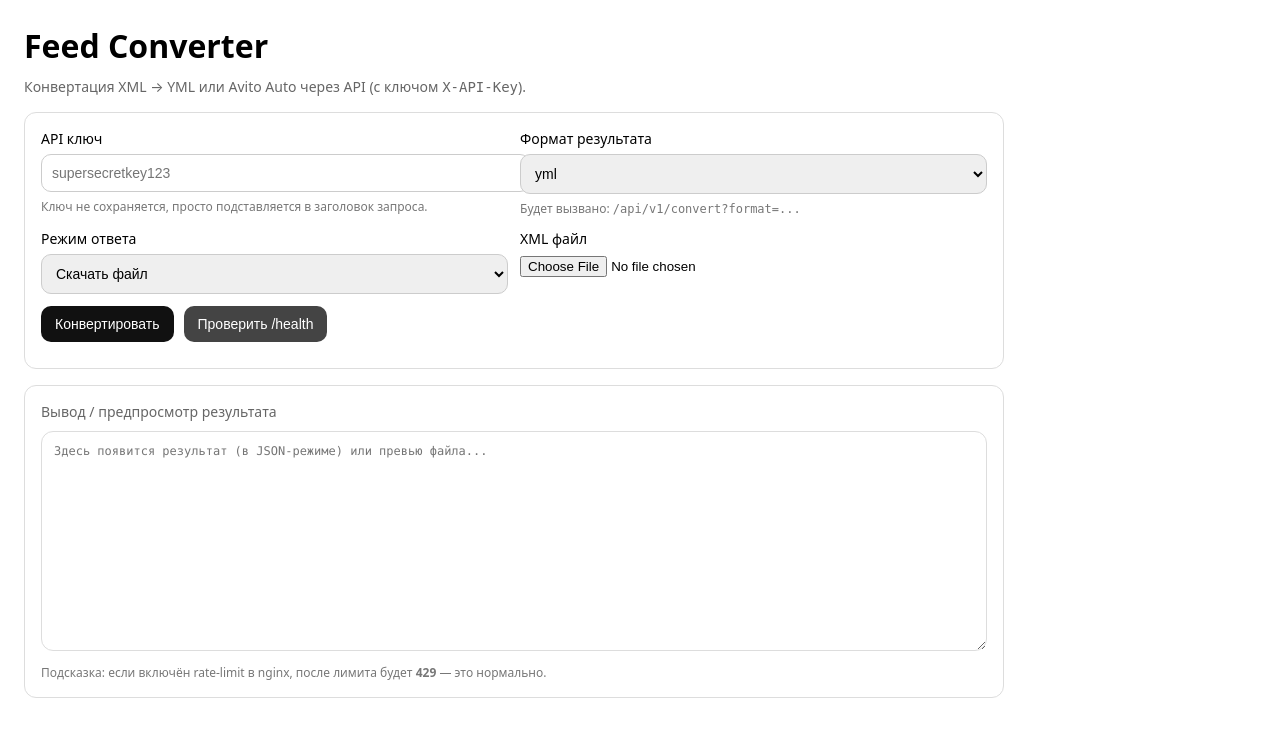
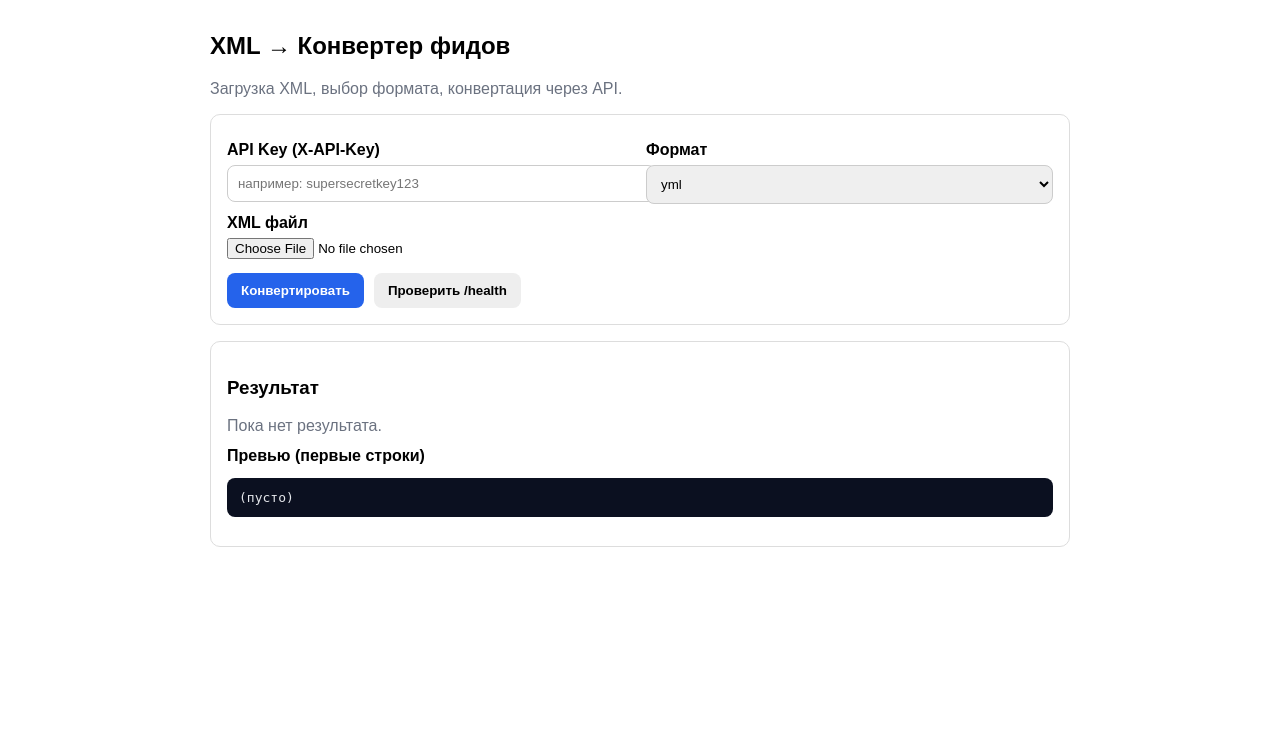
Before and after one commit to infobrutalscreen-a11y/xml, a Flask app: template templates/index.html in a window 1280 px wide. Shown: the top 737 px of the page. Run offline with Flask 3, Linux system fonts and the light colour scheme; the template is opened without the code that fills it, so the values that code supplies are empty; parts of the project's set-up code (start-up, migrations or seed data) failed here and were passed over.

Commit message:
upd index.html

```diff
--- a/templates/index.html
+++ b/templates/index.html
@@ -1,207 +1,199 @@
-<!doctype html>
+<!DOCTYPE html>
 <html lang="ru">
 <head>
-  <meta charset="utf-8" />
-  <meta name="viewport" content="width=device-width,initial-scale=1" />
+  <meta charset="UTF-8" />
+  <meta name="viewport" content="width=device-width, initial-scale=1"/>
   <title>Feed Converter</title>
   <style>
-    :root { color-scheme: light; }
-    body { font-family: system-ui, -apple-system, Segoe UI, Roboto, Arial, sans-serif; margin: 24px; max-width: 980px; }
-    h1 { margin: 0 0 10px; }
-    .muted { color: #666; font-size: 14px; }
-    .card { border: 1px solid #ddd; border-radius: 12px; padding: 16px; margin-top: 16px; }
-    .row { display: grid; grid-template-columns: 1fr 1fr; gap: 12px; }
-    label { display: block; font-size: 14px; margin-bottom: 6px; }
-    input[type="text"], input[type="password"], select {
-      width: 100%; padding: 10px; border: 1px solid #ccc; border-radius: 10px; font-size: 14px;
-    }
+    body { font-family: Arial, sans-serif; max-width: 860px; margin: 32px auto; padding: 0 16px; }
+    .card { border: 1px solid #ddd; border-radius: 10px; padding: 16px; margin-bottom: 16px; }
+    label { display:block; margin: 10px 0 6px; font-weight: 600; }
+    input[type="text"], select { width: 100%; padding: 10px; border: 1px solid #ccc; border-radius: 8px; }
     input[type="file"] { width: 100%; }
-    button {
-      padding: 10px 14px; border: 0; border-radius: 10px; font-size: 14px; cursor: pointer;
-      background: #111; color: #fff;
-    }
-    button.secondary { background: #444; }
-    button:disabled { opacity: .6; cursor: not-allowed; }
-    .actions { display: flex; gap: 10px; flex-wrap: wrap; align-items: center; margin-top: 12px; }
-    .status { font-size: 14px; margin-top: 10px; }
-    .ok { color: #0a7a2f; }
-    .err { color: #b00020; }
-    pre, textarea {
-      width: 100%; box-sizing: border-box; padding: 12px; border: 1px solid #ddd; border-radius: 12px;
-      font-family: ui-monospace, SFMono-Regular, Menlo, Monaco, Consolas, "Liberation Mono", monospace;
-      font-size: 12px; white-space: pre-wrap; overflow: auto;
-      min-height: 220px;
-    }
-    .small { font-size: 12px; color: #777; }
-    a { color: #0b57d0; text-decoration: none; }
-    a:hover { text-decoration: underline; }
-    @media (max-width: 720px) { .row { grid-template-columns: 1fr; } }
+    button { padding: 10px 14px; border: 0; border-radius: 8px; cursor: pointer; font-weight: 700; }
+    button.primary { background: #2563eb; color: #fff; }
+    button.secondary { background: #eee; }
+    .row { display:flex; gap: 12px; flex-wrap: wrap; }
+    .row > div { flex: 1 1 240px; }
+    pre { background:#0b1020; color:#e5e7eb; padding: 12px; border-radius: 8px; overflow:auto; }
+    .ok { color: #16a34a; font-weight: 700; }
+    .err { color: #dc2626; font-weight: 700; }
+    .muted { color:#6b7280; }
+    .actions { display:flex; gap: 10px; align-items:center; flex-wrap: wrap; margin-top: 14px; }
+    a.download { font-weight: 700; }
   </style>
 </head>
+<body>
 
-<body>
-  <h1>Feed Converter</h1>
-  <div class="muted">Конвертация XML → YML или Avito Auto через API (с ключом <code>X-API-Key</code>).</div>
+  <h2>XML → Конвертер фидов</h2>
+  <p class="muted">Загрузка XML, выбор формата, конвертация через API.</p>
 
   <div class="card">
     <div class="row">
       <div>
-        <label>API ключ</label>
-        <input id="apiKey" type="password" placeholder="supersecretkey123" autocomplete="off" />
-        <div class="small" style="margin-top:6px;">Ключ не сохраняется, просто подставляется в заголовок запроса.</div>
+        <label for="apiKey">API Key (X-API-Key)</label>
+        <input id="apiKey" type="text" placeholder="например: supersecretkey123" autocomplete="off" />
       </div>
-
       <div>
-        <label>Формат результата</label>
+        <label for="format">Формат</label>
         <select id="format">
           <option value="yml">yml</option>
           <option value="avito_auto">avito_auto</option>
         </select>
-        <div class="small" style="margin-top:6px;">Будет вызвано: <code>/api/v1/convert?format=...</code></div>
       </div>
     </div>
 
-    <div class="row" style="margin-top:12px;">
-      <div>
-        <label>Режим ответа</label>
-        <select id="mode">
-          <option value="file">Скачать файл</option>
-          <option value="json">JSON (показать текст в браузере)</option>
-        </select>
-      </div>
-
-      <div>
-        <label>XML файл</label>
-        <input id="file" type="file" accept=".xml,application/xml,text/xml" />
-      </div>
-    </div>
+    <label for="file">XML файл</label>
+    <input id="file" type="file" accept=".xml,text/xml,application/xml" />
 
     <div class="actions">
-      <button id="btnConvert">Конвертировать</button>
-      <button id="btnHealth" class="secondary" type="button">Проверить /health</button>
-      <a id="downloadLink" href="#" style="display:none;" download>Скачать результат</a>
+      <button class="primary" id="btnConvert">Конвертировать</button>
+      <button class="secondary" id="btnHealth">Проверить /health</button>
+      <span id="status" class="muted"></span>
     </div>
-
-    <div id="status" class="status muted"></div>
   </div>
 
   <div class="card">
-    <div class="muted" style="margin-bottom:10px;">Вывод / предпросмотр результата</div>
-    <textarea id="output" spellcheck="false" placeholder="Здесь появится результат (в JSON-режиме) или превью файла..."></textarea>
-    <div class="small" style="margin-top:8px;">
-      Подсказка: если включён rate-limit в nginx, после лимита будет <b>429</b> — это нормально.
+    <h3>Результат</h3>
+    <div id="resultMeta" class="muted">Пока нет результата.</div>
+    <div id="downloadWrap" style="margin-top:10px;"></div>
+    <div style="margin-top:12px;">
+      <label>Превью (первые строки)</label>
+      <pre id="preview">(пусто)</pre>
     </div>
   </div>
 
 <script>
-  const $ = (id) => document.getElementById(id);
+  const apiKeyEl = document.getElementById('apiKey');
+  const formatEl = document.getElementById('format');
+  const fileEl = document.getElementById('file');
+  const statusEl = document.getElementById('status');
+  const previewEl = document.getElementById('preview');
+  const resultMetaEl = document.getElementById('resultMeta');
+  const downloadWrapEl = document.getElementById('downloadWrap');
 
-  function setStatus(text, kind) {
-    const el = $("status");
-    el.textContent = text || "";
-    el.className = "status " + (kind === "ok" ? "ok" : kind === "err" ? "err" : "muted");
+  const btnConvert = document.getElementById('btnConvert');
+  const btnHealth = document.getElementById('btnHealth');
+
+  function setStatus(text, type="muted") {
+    statusEl.className = type === "ok" ? "ok" : (type === "err" ? "err" : "muted");
+    statusEl.textContent = text;
   }
 
-  function safeFilename(format) {
-    if (format === "yml") return "feed.yml";
-    if (format === "avito_auto") return "feed.avito_auto.xml";
-    return "feed.out";
+  function clearResult() {
+    previewEl.textContent = "(пусто)";
+    resultMetaEl.textContent = "Пока нет результата.";
+    downloadWrapEl.innerHTML = "";
   }
 
-  async function healthCheck() {
-    setStatus("Проверяю /health ...", "");
-    $("output").value = "";
-    $("downloadLink").style.display = "none";
-
+  function getFilenameFromDisposition(cd) {
+    // content-disposition: attachment; filename="feed.yml"
+    if (!cd) return null;
+    const m = cd.match(/filename\*?=(?:UTF-8''|")?([^\";]+)\"?/i);
+    if (!m) return null;
     try {
-      const r = await fetch("/health", { method: "GET" });
-      const txt = await r.text();
-      if (!r.ok) {
-        setStatus(`Health FAIL: HTTP ${r.status}`, "err");
-        $("output").value = txt;
-        return;
-      }
-      setStatus("Health OK", "ok");
-      $("output").value = txt;
-    } catch (e) {
-      setStatus("Ошибка запроса /health: " + e.message, "err");
+      return decodeURIComponent(m[1]);
+    } catch {
+      return m[1];
     }
   }
 
-  async function convert() {
-    $("downloadLink").style.display = "none";
-    $("downloadLink").href = "#";
-    $("output").value = "";
+  async function doHealth() {
+    setStatus("Проверяю /health ...");
+    try {
+      const r = await fetch('/health');
+      const t = await r.text();
+      if (!r.ok) throw new Error("HTTP " + r.status + ": " + t);
+      setStatus("OK: " + t, "ok");
+    } catch (e) {
+      setStatus("Ошибка /health: " + e.message, "err");
+    }
+  }
 
-    const apiKey = $("apiKey").value.trim();
-    const format = $("format").value;
-    const mode = $("mode").value;
-    const f = $("file").files[0];
+  async function doConvert() {
+    clearResult();
 
-    if (!apiKey) { setStatus("Введите API ключ.", "err"); return; }
-    if (!f) { setStatus("Выберите XML файл.", "err"); return; }
+    const apiKey = (apiKeyEl.value || "").trim();
+    const format = formatEl.value;
+    const file = fileEl.files && fileEl.files[0];
+
+    if (!apiKey) {
+      setStatus("Введи API key.", "err");
+      return;
+    }
+    if (!file) {
+      setStatus("Выбери XML файл.", "err");
+      return;
+    }
+
+    setStatus("Отправляю файл на конвертацию...");
 
     const fd = new FormData();
-    fd.append("file", f);
+    fd.append("file", file);
 
-    const url = mode === "json"
-      ? `/api/v1/convert/json?format=${encodeURIComponent(format)}`
-      : `/api/v1/convert?format=${encodeURIComponent(format)}`;
-
-    const btn = $("btnConvert");
-    btn.disabled = true;
-    setStatus("Отправляю запрос... ", "");
+    const url = `/api/v1/convert?format=${encodeURIComponent(format)}`;
 
     try {
       const r = await fetch(url, {
         method: "POST",
-        headers: { "X-API-Key": apiKey },
+        headers: {
+          "X-API-Key": apiKey
+        },
         body: fd
       });
 
+      // обработка ошибок
       if (!r.ok) {
-        let body = "";
-        try { body = await r.text(); } catch {}
-        setStatus(`Ошибка: HTTP ${r.status}`, "err");
-        $("output").value = body || "(пусто)";
-        return;
+        let errText = "";
+        try { errText = await r.text(); } catch {}
+        if (r.status === 403) {
+          throw new Error("403 Forbidden: неверный или отсутствующий API key.");
+        }
+        if (r.status === 429) {
+          throw new Error("429 Too Many Requests: сработал rate limit (nginx). Подожди и попробуй снова.");
+        }
+        throw new Error(`HTTP ${r.status}: ${errText || "ошибка"}`);
       }
 
-      if (mode === "json") {
-        const data = await r.json();
-        setStatus(`OK: items=${data.items}, format=${data.format}`, "ok");
-        $("output").value = data.content || "";
-        return;
-      }
+      const contentType = r.headers.get("content-type") || "";
+      const cd = r.headers.get("content-disposition") || "";
+      const filename = getFilenameFromDisposition(cd) || `feed.${format === "yml" ? "yml" : "xml"}`;
 
-      // file mode
       const blob = await r.blob();
-      const objUrl = URL.createObjectURL(blob);
 
-      const a = $("downloadLink");
-      a.href = objUrl;
-      a.download = safeFilename(format);
-      a.style.display = "inline";
+      resultMetaEl.innerHTML = `
+        <div><b>Формат:</b> ${format}</div>
+        <div><b>Content-Type:</b> ${contentType}</div>
+        <div><b>Размер:</b> ${(blob.size/1024).toFixed(1)} KB</div>
+      `;
 
-      setStatus("OK: файл готов к скачиванию.", "ok");
+      // download link
+      const blobUrl = URL.createObjectURL(blob);
+      downloadWrapEl.innerHTML = `
+        <a class="download" href="${blobUrl}" download="${filename}">⬇ Скачать результат (${filename})</a>
+      `;
 
-      // превью (если текстовое и не слишком большое)
-      const ct = (r.headers.get("content-type") || "").toLowerCase();
-      if (ct.includes("xml") || ct.includes("yaml") || ct.includes("yml") || ct.includes("text")) {
-        const text = await blob.text();
-        $("output").value = text;
-      } else {
-        $("output").value = `Content-Type: ${ct}\nРазмер: ${blob.size} bytes\n\n(Предпросмотр недоступен)`;
-      }
+      // preview first lines
+      const text = await blob.text();
+      const lines = text.split(/\r?\n/).slice(0, 40).join("\n");
+      previewEl.textContent = lines || "(пусто)";
+
+      setStatus("Готово ✅", "ok");
     } catch (e) {
-      setStatus("Ошибка запроса: " + e.message, "err");
-    } finally {
-      btn.disabled = false;
+      setStatus(e.message, "err");
     }
   }
 
-  $("btnConvert").addEventListener("click", (e) => { e.preventDefault(); convert(); });
-  $("btnHealth").addEventListener("click", (e) => { e.preventDefault(); healthCheck(); });
+  btnConvert.addEventListener("click", (e) => {
+    e.preventDefault();
+    doConvert();
+  });
+
+  btnHealth.addEventListener("click", (e) => {
+    e.preventDefault();
+    doHealth();
+  });
 </script>
+
 </body>
 </html>
```
